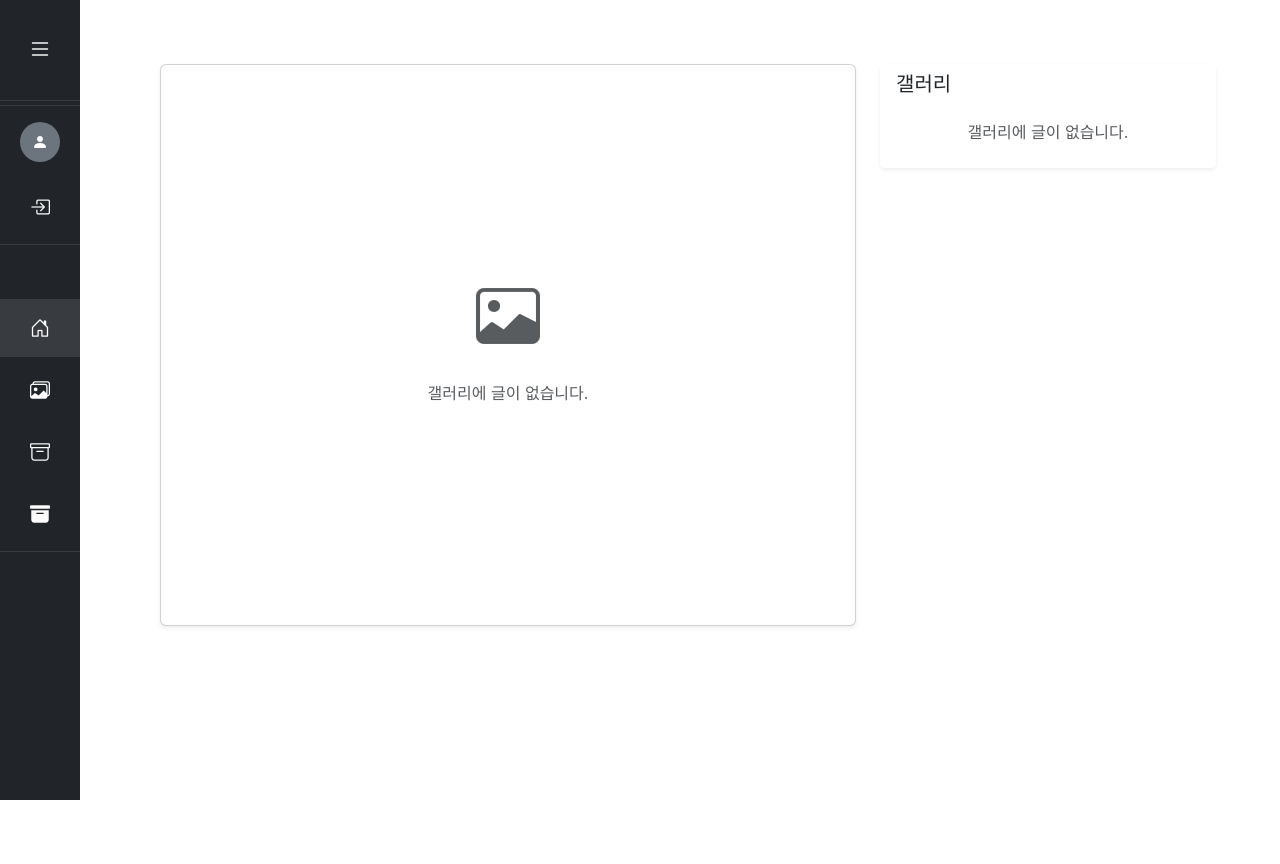
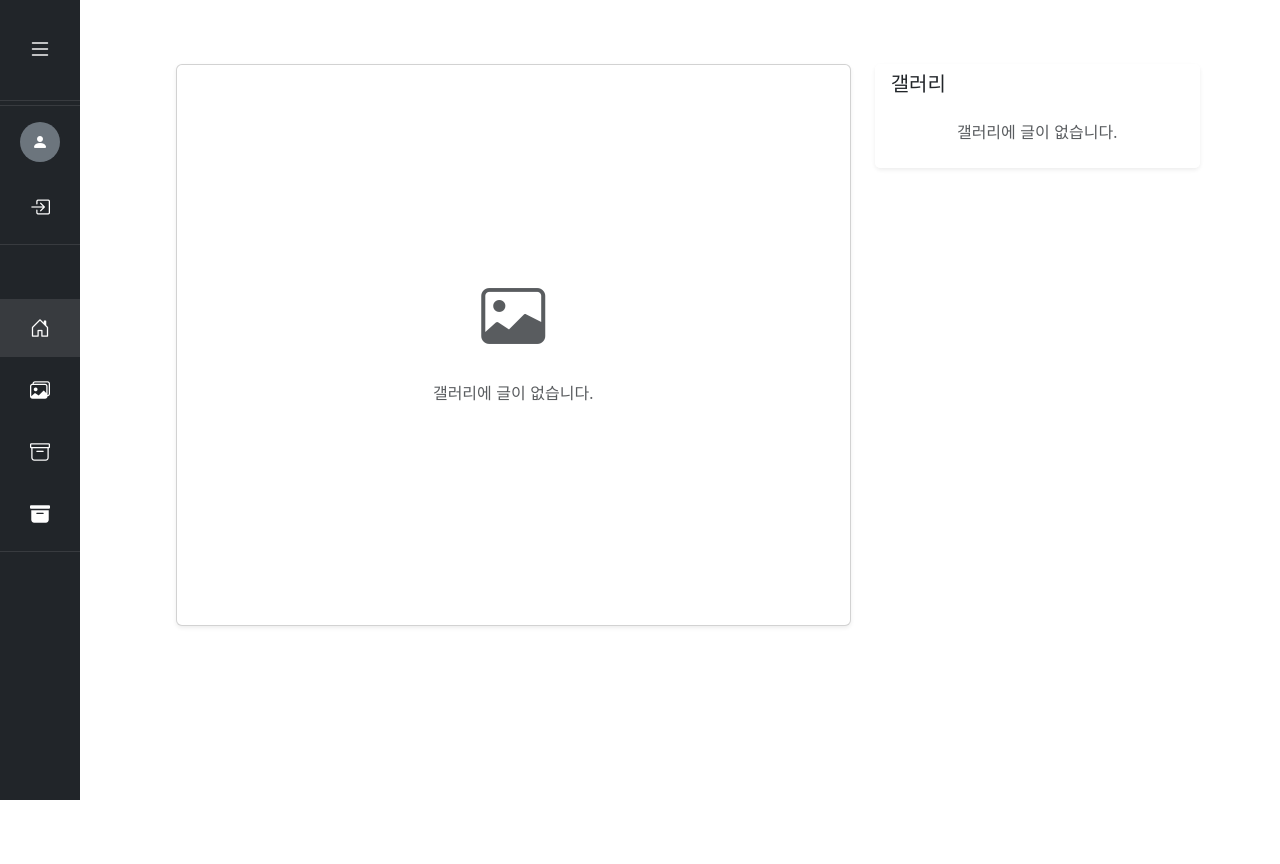
Before and after one commit to Junghyerim0818/iudotcom, a Flask app: page / in a window 1280 px wide. Run offline with Flask 3, Linux system fonts and the light colour scheme; data that the repository does not hold is empty; some libraries are stand-ins or nearby versions; some web fonts are replaced.

Commit message:
Add files via upload

```diff
--- a/templates/index.html
+++ b/templates/index.html
@@ -2,7 +2,7 @@
 
 {% block content %}
 <div class="main-content">
-    <div class="container-fluid px-0">
+    <div class="container-fluid px-3">
         <div class="row g-4">
             <!-- 왼쪽: 최근 갤러리 글의 큰 이미지 -->
             <div class="col-lg-8">
```
